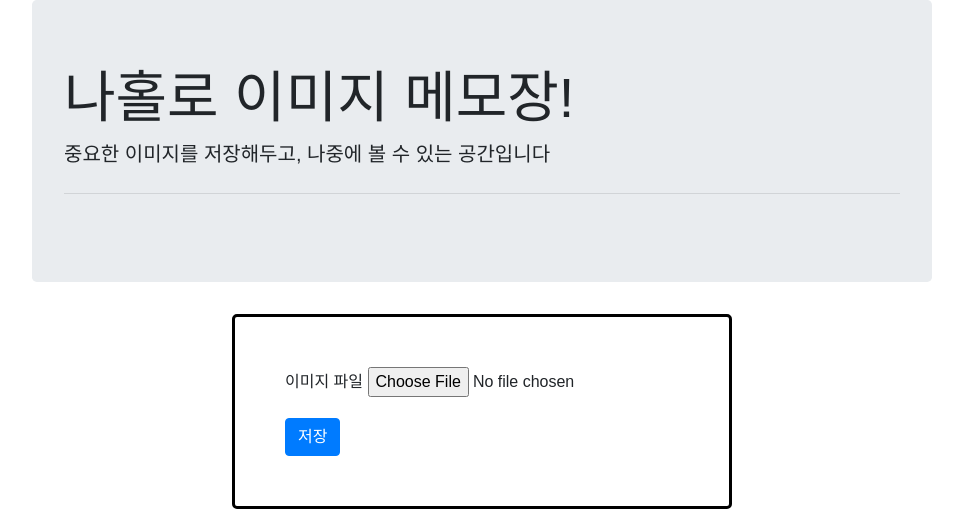
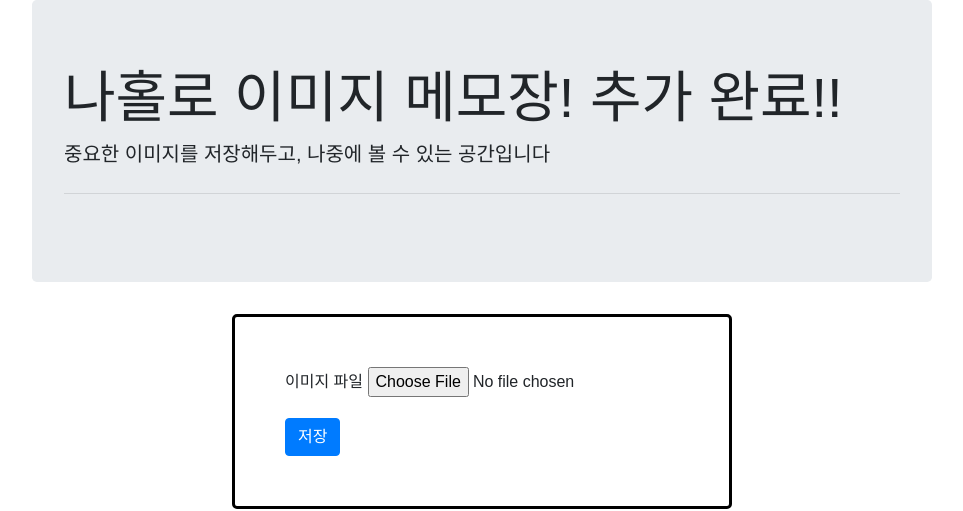
Before and after one commit to yeonjue-2/my-front, a plain HTML site: page index.html in a window 1280 px wide. Shown: the top 511 px of the page, without its empty margins (158-1121 px from the left). Drawn offline with nearby package versions, Linux system fonts and the light colour scheme; a web font is replaced by a local one.

Commit message:
git action 파일 추가

```diff
--- a/index.html
+++ b/index.html
@@ -58,7 +58,7 @@
 <body>
 <div class="wrap">
     <div class="jumbotron">
-        <h1 class="display-4">나홀로 이미지 메모장!</h1>
+        <h1 class="display-4">나홀로 이미지 메모장! 추가 완료!!</h1>
         <p class="lead">중요한 이미지를 저장해두고, 나중에 볼 수 있는 공간입니다</p>
         <hr class="my-4">
     </div>
```
